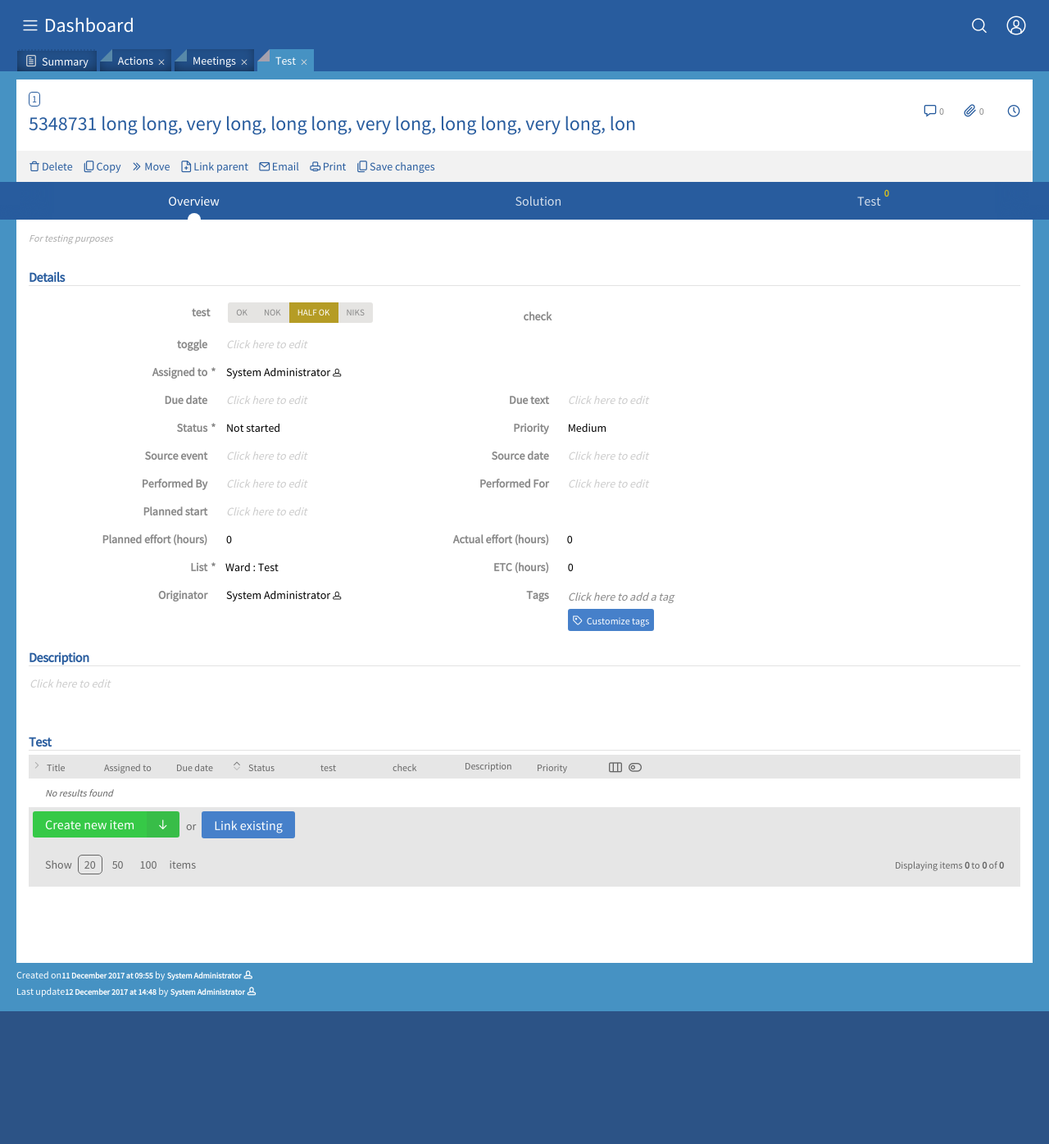
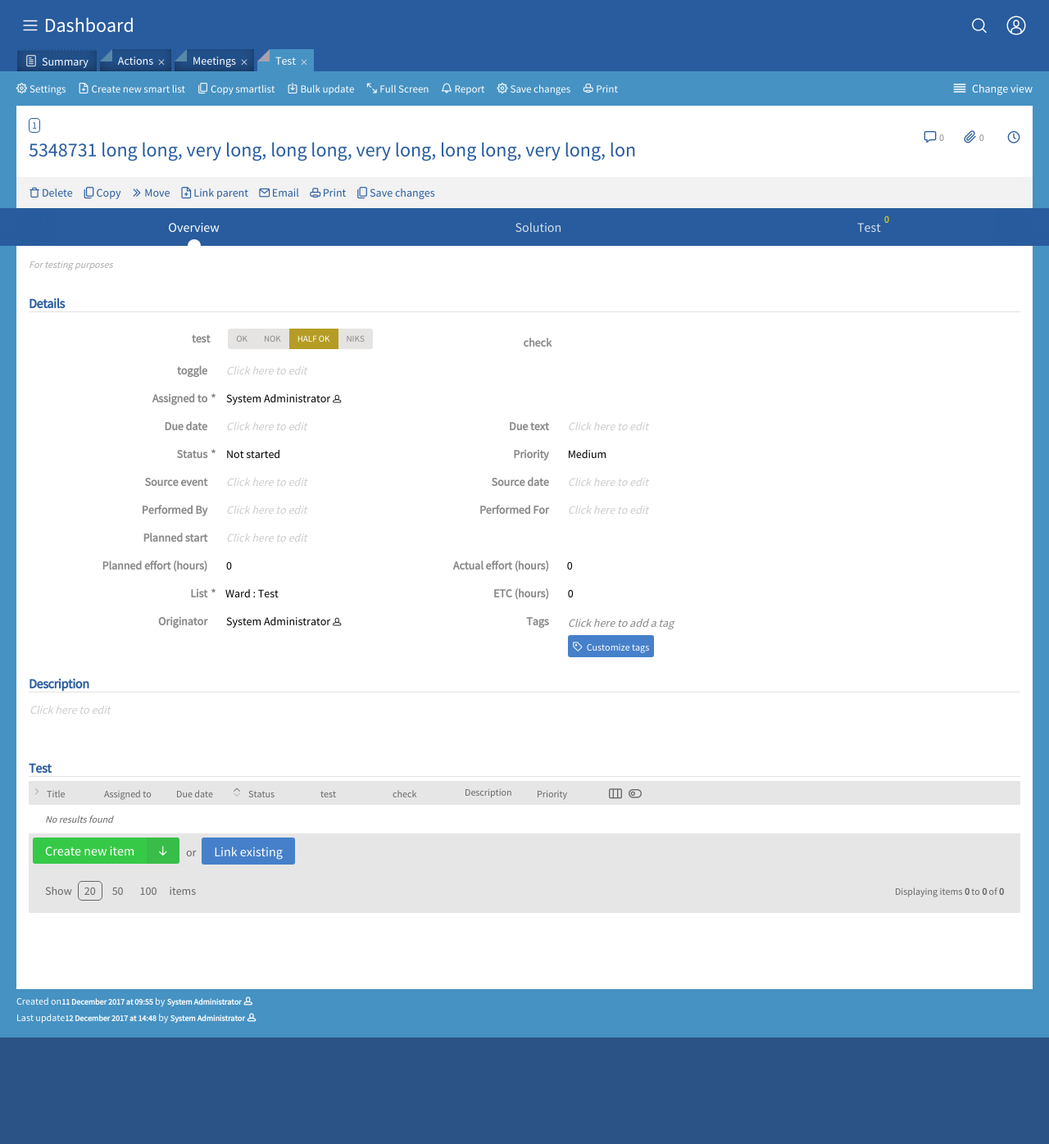
Before and after one commit to lordblendi/tracker-mockup, a Jekyll site: the page built from pages/pmx.html, in a window 1280 px wide. Shown: the whole page at 82% size. Built offline with Jekyll 4.4.1, drawn with Linux system fonts in a browser that asks for light colours; nearby versions of some CDN libraries; comment, search, counter and statistics services are not loaded; before the commit the page ends 1364 px from its top, so only the background shows below that.

Commit message:
added listtool

```diff
--- /dev/null
+++ b/_includes/blocks/listtool.html
@@ -0,0 +1,22 @@
+<div class="listtools-container">
+
+  <div class="listtools" id="listtools">
+    <ul id="ctl00_HeaderContentPlaceHolder_ListTools_tools">
+
+      <li class="configure" id="listtools_configure"><a href="/dashboard/55754f/settings" tabindex="-1">Settings</a></li>
+      <li class="new" id="listtools_new" title="Create a smartlist with your own search criteria"><a href="../UserControls/#create" id="ctl00_HeaderContentPlaceHolder_ListTools_ctl03" onclick="javascript:return false;" onmouseup="javascript:return false;" tabindex="-1">Create new smart list</a></li>
+      <li class="copy" id="listtools_copy" title="Create a new smartlist based on the one currently displayed."><a href="../UserControls/#copy" id="ctl00_HeaderContentPlaceHolder_ListTools_ctl05" onclick="javascript:return false;" onmouseup="javascript:return false;" tabindex="-1">Copy smartlist</a></li>
+      <li class="move" id="listtools_bulkupdate" title="Update, Link or Delete (a selection of) items in this list"><a href="../UserControls/#bulk" id="ctl00_HeaderContentPlaceHolder_ListTools_ctl07" onclick="javascript:return false;" onmouseup="javascript:return false;" tabindex="-1">Bulk update</a></li>
+      <li class="configure" id="listtools_fullscreen" title="Remove the headers to see more items"><a href="../UserControls/#fullscreen" id="ctl00_HeaderContentPlaceHolder_ListTools_ctl09" onclick="javascript:return false;" onmouseup="javascript:return false;" tabindex="-1">Full Screen</a></li>
+      <li class="report" id="listtools_report" title="Export all items of this smart list"><a href="../UserControls/#report" id="ctl00_HeaderContentPlaceHolder_ListTools_ctl11" onclick="javascript:return false;" onmouseup="javascript:return false;" tabindex="-1">Report</a></li>
+      <li class="copy" id="listtools_save" title="Save all outstanding edits"><a href="../UserControls/#save" id="ctl00_HeaderContentPlaceHolder_ListTools_ctl13" onclick="javascript:return false;" onmouseup="javascript:return false;" tabindex="-1">Save changes</a></li>
+      <li class="print" id="listtools_print" title="Create a printable view of all items in this (Smart) List"><a href="/PrintableViews/datalistprint.aspx?filterid=55754f&amp;__ncforminfo=C2u-k1BMRUlL7I-5wAnmgMCm7wBx0pmNql_qa3ws-FWUd9xvhzTiaRagVMAKBCgLIejAO2xFa6pThqsmZno-qXnkaIAuRqqWW9rcieVBPvo=" target="new" tabindex="-1">Print</a></li>
+    </ul>
+    <ul id="ctl00_HeaderContentPlaceHolder_ListTools_alttools" class="alt">
+
+      <li class="actionmenu view" id="datalist_changeview"><a href="../UserControls/#view" id="ctl00_HeaderContentPlaceHolder_ListTools_ctl15" class="button color-blue" onclick="javascript:return false;" onmouseup="javascript:return false;" tabindex="-1">Change view</a></li>
+    </ul>
+    <div class="clear"></div>
+  </div>
+  <div class="clear"></div>
+</div>
--- a/pages/pmx.html
+++ b/pages/pmx.html
@@ -19,11 +19,6 @@ permalink: /pmx
     <header class="old-app-header app-header cf">
       {% include blocks/app-header-no-breadcrumb.html %}
     </header>
-
-
-
-
-
     <div class="tabline" id="tabline">
         <div class="tabs">
             <div class="tab-scroller">
@@ -37,11 +32,7 @@ permalink: /pmx
         </div>
     </div>
 
-    <div class="listtools-container">
-        <div class="listtools" id="listtools">
-        </div>
-        <div class="clear"></div>
-    </div>
+    {% include blocks/listtool.html %}
 
     <div id="ctl00_pagebody_container" class="pagebody-container">
         <div class="pagebody">
```
